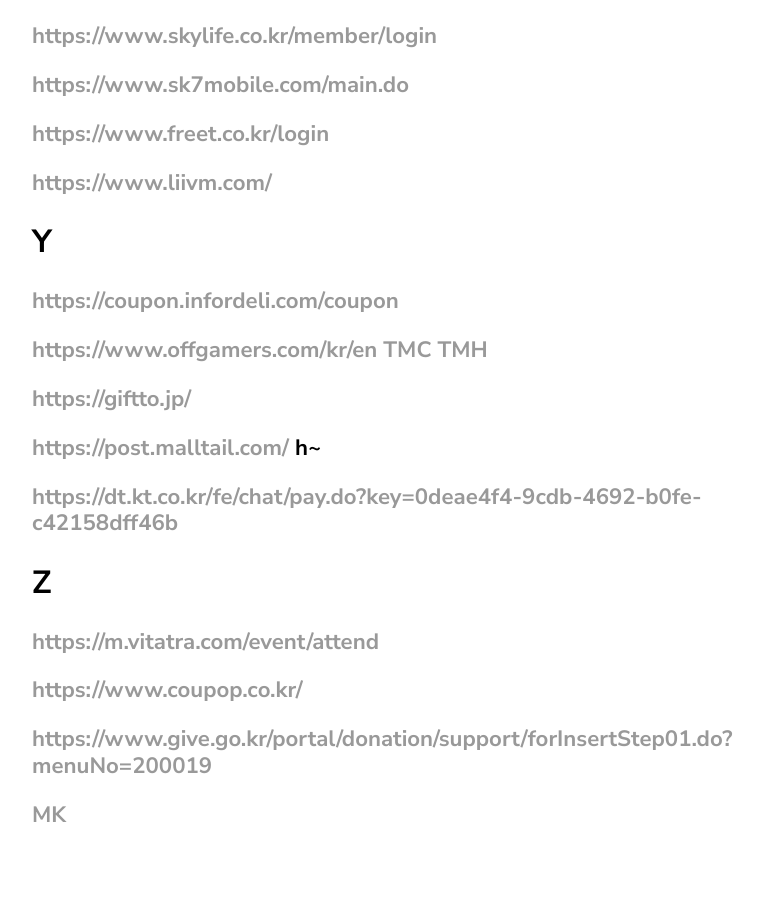
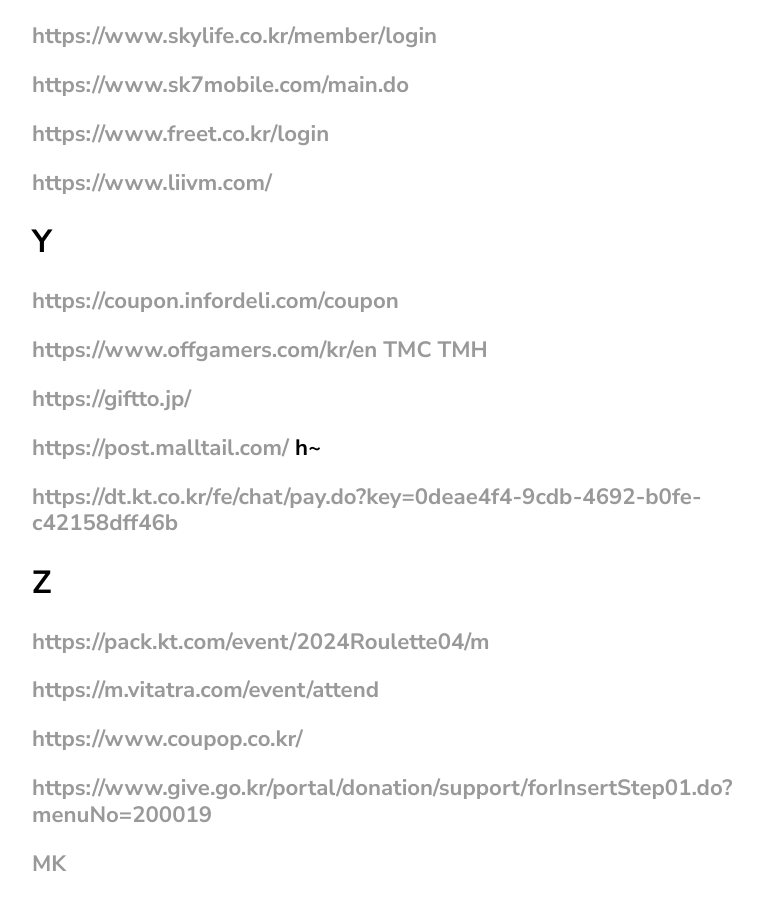
Before and after one commit to keuntaehwang/public, a Jekyll site: the page built from _posts/2023-02-07-favorite.markdown, in a window 1280 px wide and 900 px high, scrolled down 2252 px. Shown: the whole window, without its empty margins (68-831 px from the left). Built offline with Jekyll 4.4.1, drawn with Linux system fonts in a browser that asks for light colours; before the commit the page ends 3103 px from its top, so only the background shows below that.

Commit message:
Update 2023-02-07-favorite.markdown

```diff
--- a/_posts/2023-02-07-favorite.markdown
+++ b/_posts/2023-02-07-favorite.markdown
@@ -55,6 +55,7 @@ categories: NONE
 ### <https://dt.kt.co.kr/fe/chat/pay.do?key=0deae4f4-9cdb-4692-b0fe-c42158dff46b>
 
 ## Z
+### <https://pack.kt.com/event/2024Roulette04/m>
 ### <https://m.vitatra.com/event/attend>
 ### <https://www.coupop.co.kr/>
 ### <https://www.give.go.kr/portal/donation/support/forInsertStep01.do?menuNo=200019>
```
